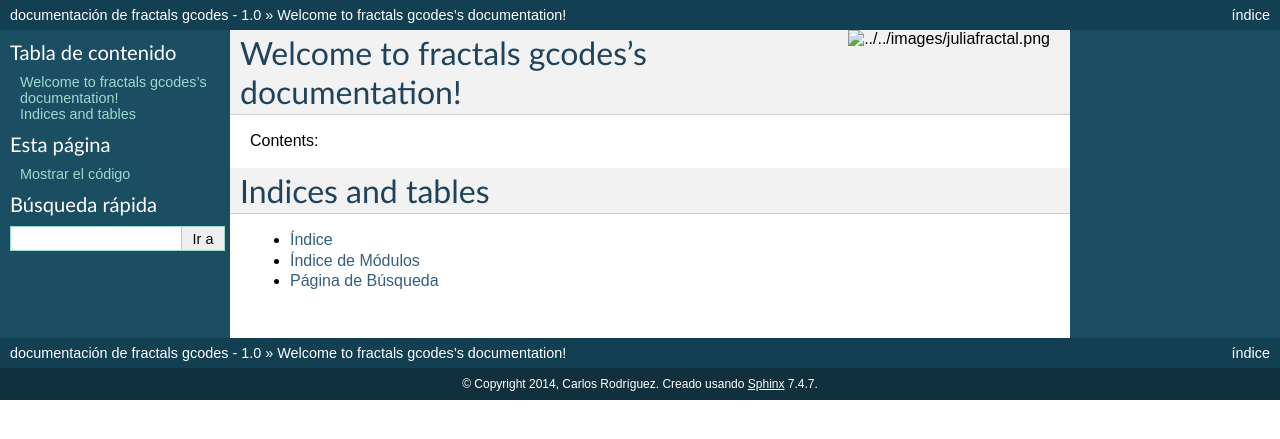
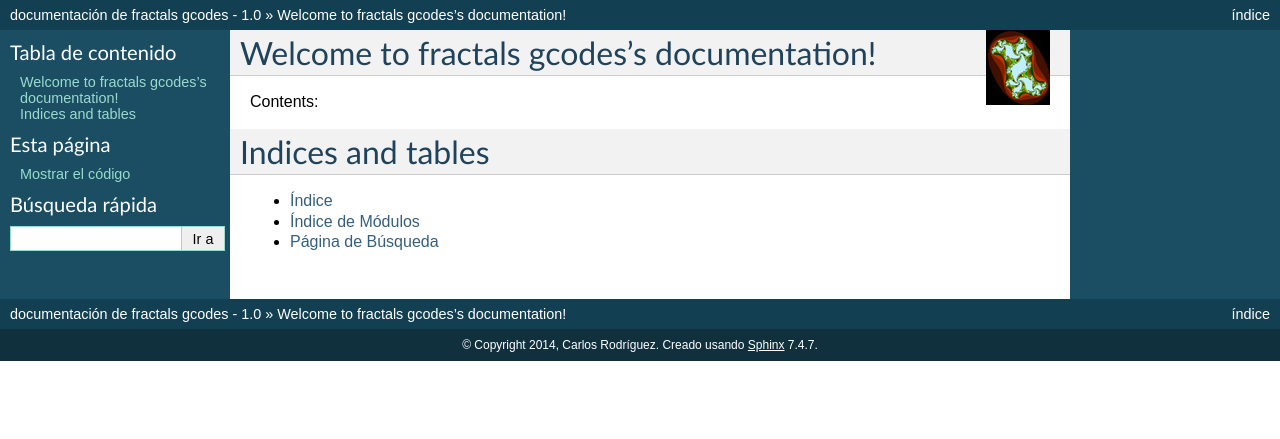
Before and after one commit to es3a10/fractals_gcodes, a Sphinx documentation site: the page built from docs/index.rst, in a window 1280 px wide. Shown: the top 439 px of the page. Built offline with Sphinx 7.4.7, drawn with Linux system fonts in a browser that asks for light colours; pages that are not in the unit, such as notebooks, are missing from menus.

Commit message:
Update index.rst

```diff
--- a/docs/index.rst
+++ b/docs/index.rst
@@ -4,7 +4,7 @@
    contain the root `toctree` directive.
 
 
-.. image:: ../../images/juliafractal.png
+.. image:: ./images/juliafractal.png
    :align: right
 
 
```
